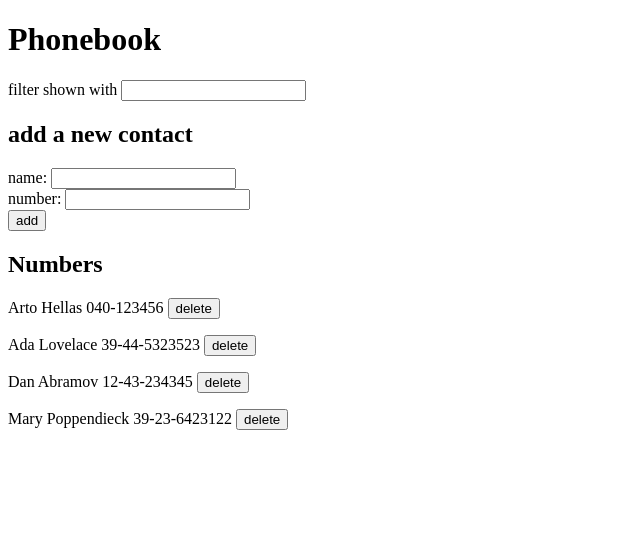
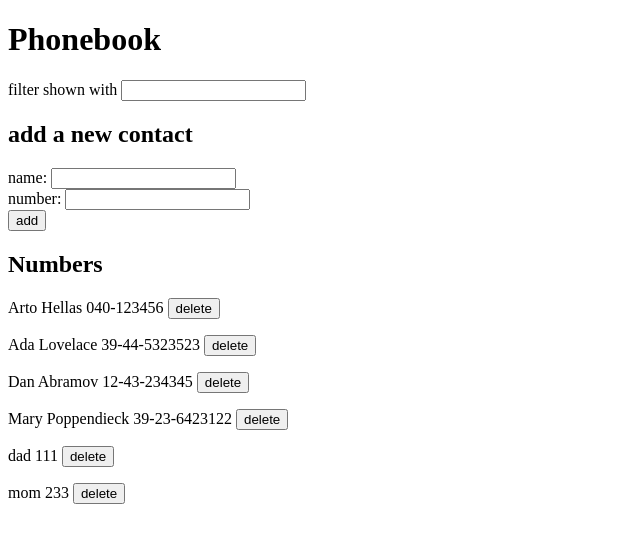
Before and after one commit to neldeles/fullstackopen, a React (Create React App) app in the folder phonebook/: page / in a window 1280 px wide. Shown: the top 542 px of the page, without its empty margins (0-640 px from the left). Built offline with nearby package versions, Linux system fonts and the light colour scheme; data requests are answered from the project's data file.

Commit message:
Exercise 2.18 completed. Also had to troubleshoot and re-write solution for exercise 2.17

```diff
--- a/phonebook/db.json
+++ b/phonebook/db.json
@@ -19,6 +19,16 @@
       "name": "Mary Poppendieck",
       "number": "39-23-6423122",
       "id": 4
+    },
+    {
+      "name": "dad",
+      "number": "111",
+      "id": 5
+    },
+    {
+      "name": "mom",
+      "number": "233",
+      "id": 6
     }
   ]
 }
--- a/phonebook/src/App.js
+++ b/phonebook/src/App.js
@@ -23,8 +23,24 @@ const App = () => {
 
   const addContact = (event) => {
     event.preventDefault()
-    if (persons.map(person => person.name).includes(newName)) {
-      alert(`${newName} is already added to phonebook`)
+
+    if (persons.map(person => person.name.toLowerCase()).includes(newName.toLowerCase())) {
+      const result = window.confirm(`${newName} is already added to phonebook. Replace the old number with a new one?`)
+      if (result) {
+        // find the object with the same name
+        const contact = persons.find(p => p.name.toLowerCase() === newName.toLowerCase())
+        // update the contact number of that object
+        const updatedContact = { ...contact, number: newNumber }
+        personsService
+          .update(updatedContact)
+          .then(returnedContact => {
+            setPersons(persons.map(person =>
+              person.id !== contact.id
+                ? person
+                : returnedContact
+            ))
+          })
+      }
     } else {
       const contact = {
         name: newName,
@@ -37,7 +53,6 @@ const App = () => {
           setPersons(persons.concat(returnedContact))
         })
     }
-    console.log('contact added')
     setNewName('')
     setNewNumber('')
   }
@@ -52,15 +67,18 @@ const App = () => {
     setNewFilter(event.target.value)
   }
 
-  const deleteContact = (name, id) => {
+  const handleDelete = (name, id) => {
     const result = window.confirm(`delete ${name}?`)
     if (result) {
       console.log(`deleted ${name}`)
-      personsService.del(id)
       personsService
-        .getAll()
-        .then(returnedContact => {
-          setPersons(returnedContact)
+        .del(id)
+        .then(response => {
+          personsService
+            .getAll()
+            .then(returnedPersons => {
+              setPersons(returnedPersons)
+            })
         })
     }
   }
@@ -83,7 +101,7 @@ const App = () => {
       <DisplayContacts
         contactList={persons}
         newFilter={newFilter}
-        deleteContact={deleteContact}
+        deleteContact={handleDelete}
       />
     </div>
   )
--- a/phonebook/src/services/persons.js
+++ b/phonebook/src/services/persons.js
@@ -13,7 +13,17 @@ const create = (newObject) => {
 }
 
 const del = (id) => {
-  const request = axios.delete(`${baseUrl}/${id}`)
+  const url = `${baseUrl}/${id}`
+  const request = axios.delete(url)
+  return request.then(response => console.log(response))
 }
 
-export default { getAll, create, del }
+const update = (updatedContact) => {
+  // replaces id's old number with a new number
+  const url = `${baseUrl}/${updatedContact.id}`
+  const request = axios.put(url, updatedContact)
+  return request.then(response => response.data)
+}
+
+const personsService = { getAll, create, del, update }
+export default personsService
```
Also changed, not shown: 1 other file (tests, documents, lock files or other folders).
